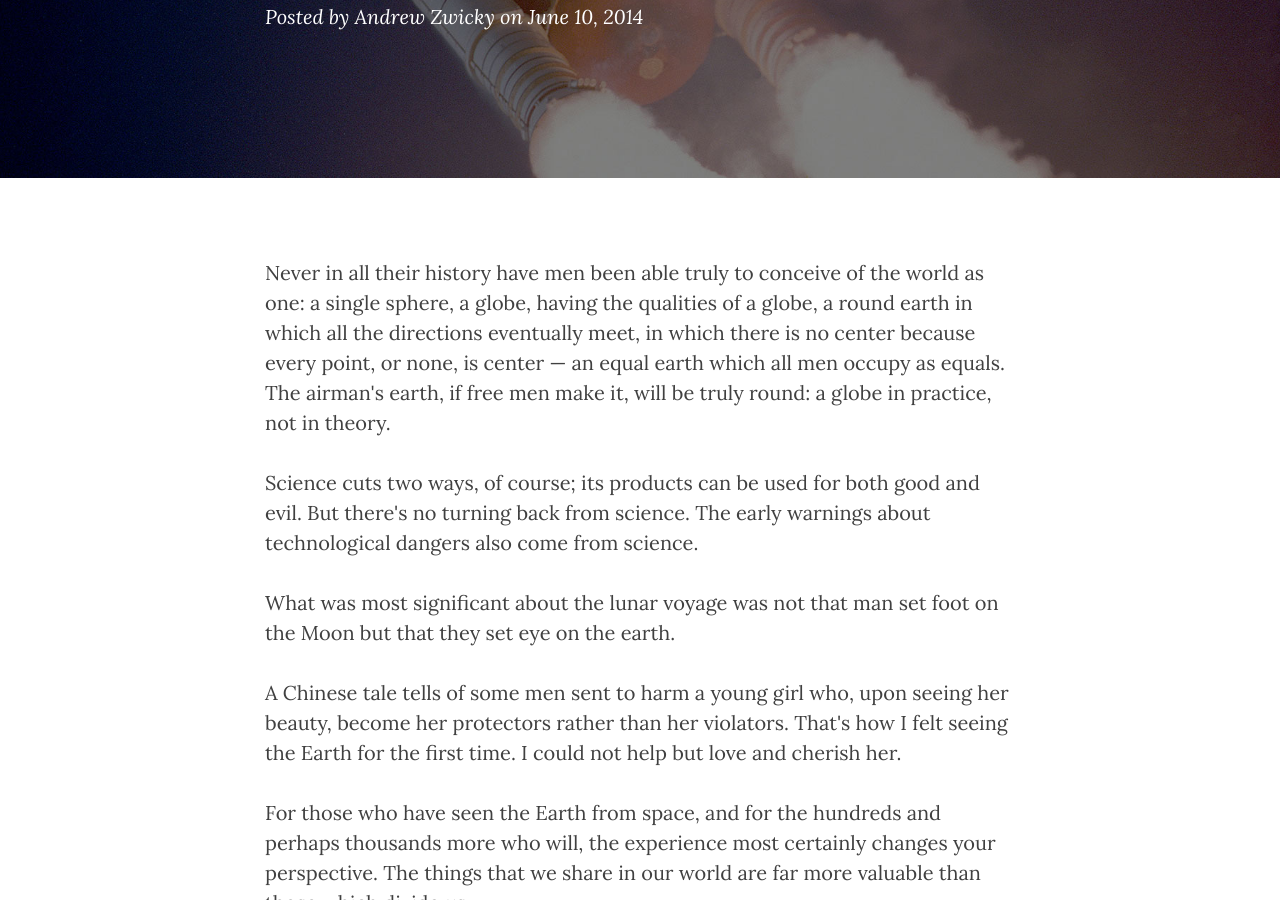
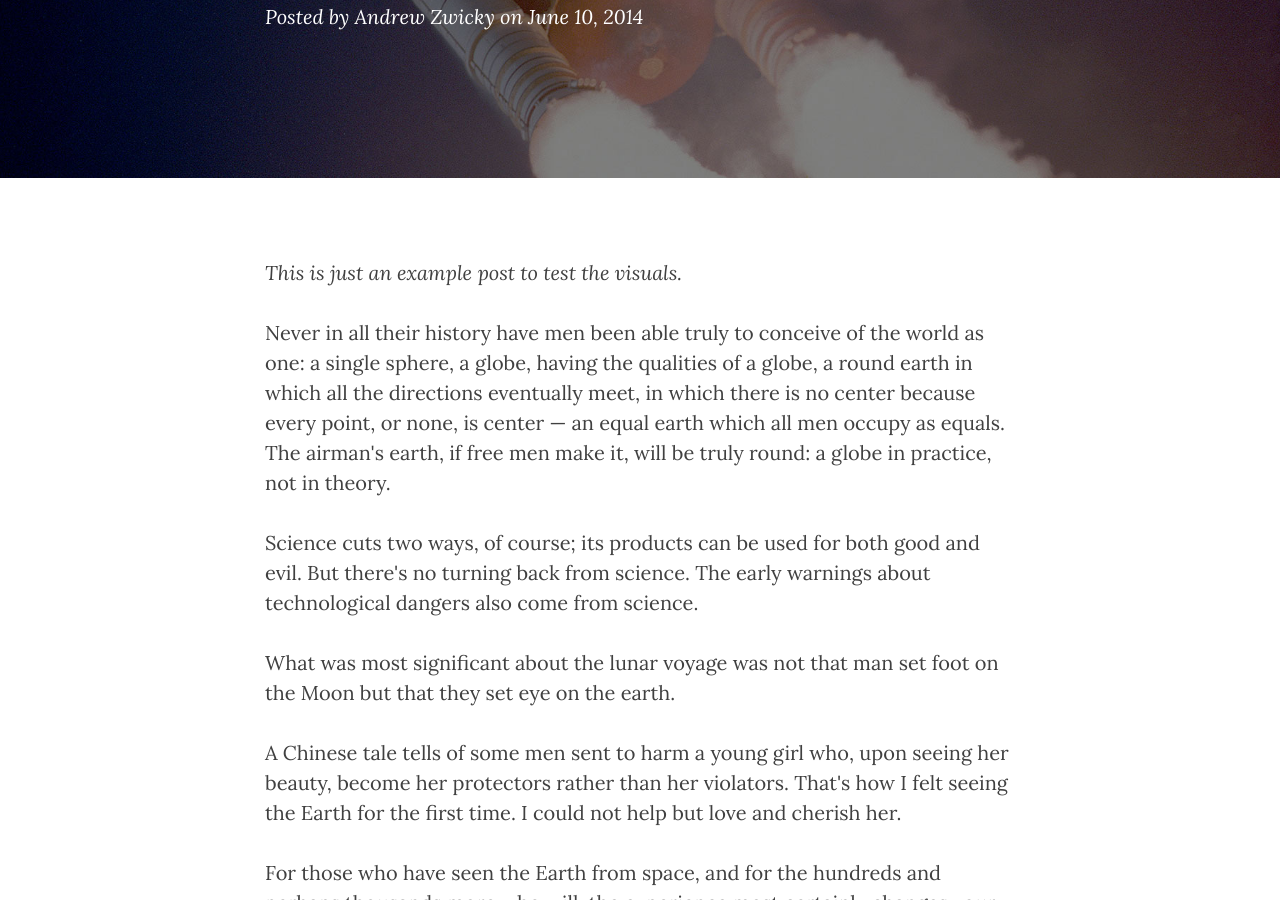
Before and after one commit to garth5689/garth5689.github.io, a Jekyll site: the page built from _posts/2014-06-10-dinosaurs.markdown, in a window 1280 px wide and 900 px high, scrolled down 391 px. Built offline with Jekyll 4.4.1, drawn with Linux system fonts in a browser that asks for light colours; nearby versions of some CDN libraries.

Commit message:
adding disclaimer about weird dinosaur post

```diff
--- a/_posts/2014-06-10-dinosaurs.markdown
+++ b/_posts/2014-06-10-dinosaurs.markdown
@@ -6,6 +6,8 @@ date:       2014-06-10 12:00:00
 author:     "Andrew Zwicky"
 header-img: "img/post-bg-01.jpg"
 ---
+
+<p><i>This is just an example post to test the visuals.</i></p>
 
 <p>Never in all their history have men been able truly to conceive of the world as one: a single sphere, a globe, having the qualities of a globe, a round earth in which all the directions eventually meet, in which there is no center because every point, or none, is center — an equal earth which all men occupy as equals. The airman's earth, if free men make it, will be truly round: a globe in practice, not in theory.</p>
 
```
